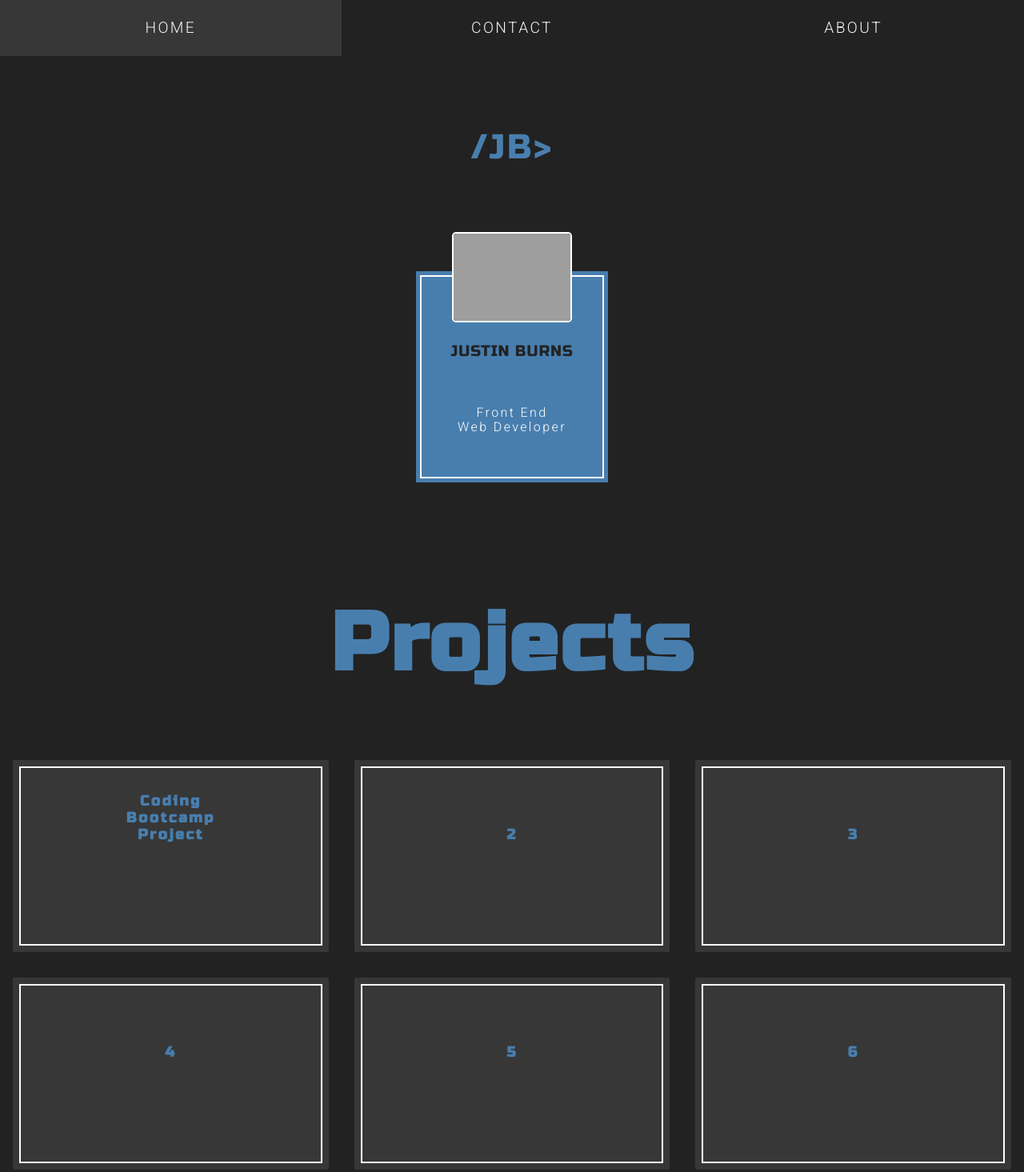
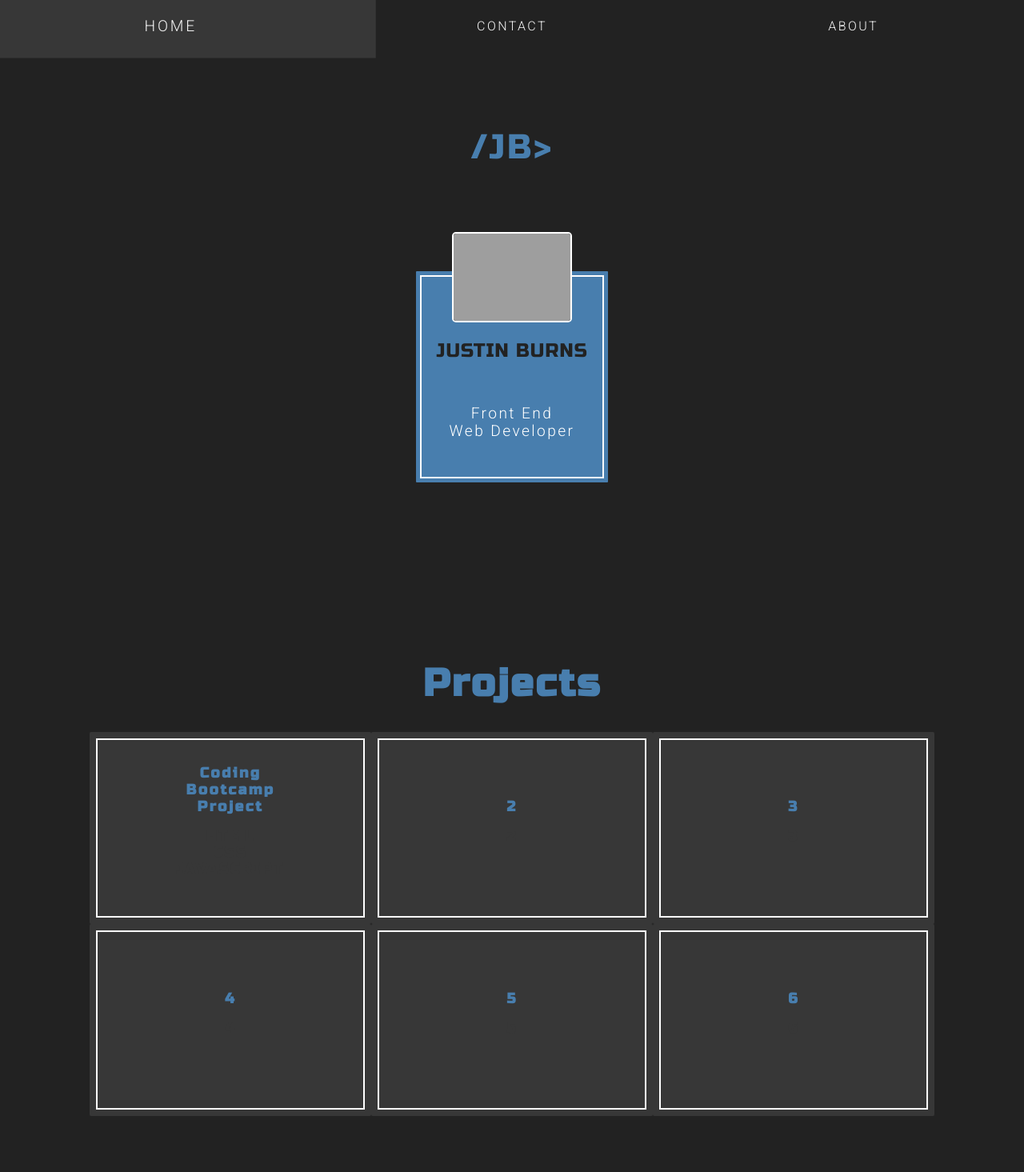
Before and after one commit to Jsburns05/WebDev.Portfolio, a website: page index.html in a window 1280 px wide. Shown: the whole page at 80% size. Drawn offline with Linux system fonts and the light colour scheme; grey boxes are pictures that could not be loaded.

Commit message:
nav, about, main section design and responsivework

```diff
--- a/style.css
+++ b/style.css
@@ -89,12 +89,12 @@
     position: relative;
     transform: scale(1, 0);
     transform-origin: top;
-    transition: transform 400ms ease-in-out;
+    transition: transform .5s ease-in-out;
 
 }
 
 nav ul {
-    padding: 2rem 0 2rem 0;
+    padding: 1rem 0 1rem 0;
     margin: 0;
 }
 
@@ -115,11 +115,13 @@
 
 nav li {
     padding: 2rem 0 2rem 0;
+
 }
 
 nav li:hover {
     background: var(--clr-background-secondary);
-    transition: all .35s ease-in-out;
+    transition: all .3s ease-in-out;
+    transform: scale(1.2);
 }
 
 .nav-toggle-label {
@@ -128,9 +130,10 @@
     display: flex;
     justify-content: center;
     background: var(--clr-background-secondary);
+    border-bottom: 2px solid var(--clr-primary);
     height: 5rem;
     width: 100%;
-    transform: translateY(-20.2rem);
+    transform: translateY(-19rem);
     transition: all .5s ease-in-out;
 }
 
@@ -209,8 +212,8 @@
     }
 
     nav a {
-        opacity: 1
-        ;
+        opacity: 1;
+        font-size: 1rem;
     }
 
     .nav-toggle-label {
@@ -262,7 +265,7 @@
 
 .about-box h1 {
     font-family: var(--ff-special);
-    font-size: 1.2rem;
+    font-size: 1.5rem;
     padding-top: 2rem;
     color: var(--clr-background-primary);
     letter-spacing: .05rem;
@@ -271,12 +274,12 @@
 
 .about-box h2 {
     margin: 0;
-    font-size: 1rem;
+    font-size: 1.2rem;
     color: var(--clr-primary);
     font-weight: 100;
 }
 
-/*NAV BREAKPOINT STYLING
+/*ABOUT SECTION BREAKPOINT
 -----------------------------------------------------*/
 
 
@@ -292,13 +295,13 @@
 -----------------------------------------------------*/
 
 .main {
-    margin-top: 5rem;
+    margin-top: 10rem;
 }
 
 .page-titles {
     font-family: var(--ff-special);
     color: var(--clr-accent);
-    font-size: 8vw;
+    font-size: 3rem;
     margin-top: 0;
 }
 
@@ -325,6 +328,7 @@
 .main-container {
     display: flex;
     flex-direction: column;
+    margin: 1rem 1rem;
 }
 
 .main-item {
@@ -334,7 +338,7 @@
     border-radius: 2px;
     background: var(--clr-background-secondary);
     color: var(--clr-primary);
-    margin: 1rem;
+    margin: 0;
     cursor: pointer;
     width: auto;
     height: 15rem;
@@ -365,6 +369,19 @@
 MAIN SECTION BREAKPOINT
 -----------------------------------------------------*/
 
+@media screen and (min-width:500px) {
+
+    .main-container {
+        margin: 5rem;
+    }
+}
+
+@media screen and (min-width:700px) {
+    .main-container {
+        margin: 7rem;
+    }
+}
+
 @media screen and (min-width:768px) {
     .main {
         grid-column: 1 / 4;
@@ -379,6 +396,7 @@
         display: grid;
         grid-template-columns: 1fr 1fr;
         max-width: 100%;
+
     }
 
 }
@@ -398,29 +416,3 @@
 }
 
 /*-----------------------------------------------------
-
-
-
-
-
-FOOTER SECTION LAYOUT
------------------------------------------------------*/
-
-.footer {
-    grid-column: 1 / 3;
-}
-
-@media screen and (min-width: 768px) {
-    .footer {
-        grid-column: 1 / 4;
-    }
-}
-
-/*
-FOOTER SECTION STYLING
------------------------------------------------------*/
-
-.footer {
-    color: var(--clr-primary);
-    border: 2px solid var(--clr-accent);
-}
```
